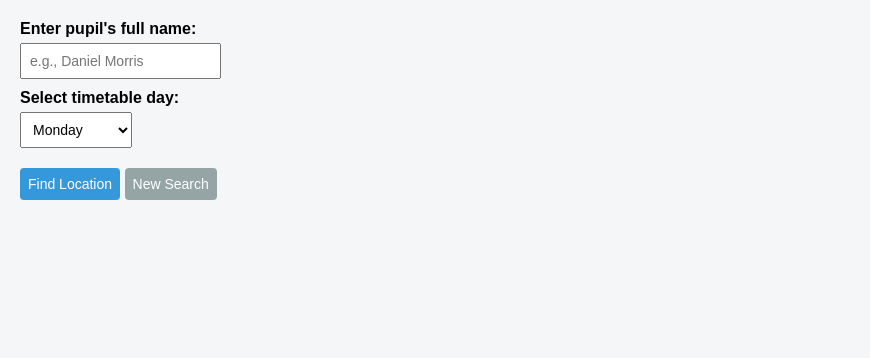
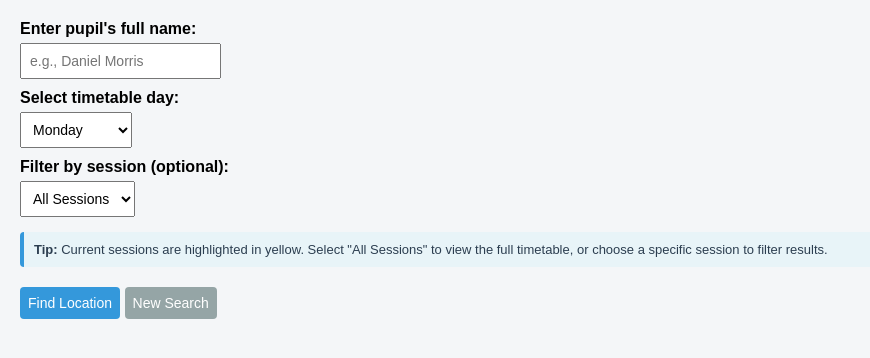
Before and after one commit to NicolaJB/Pupil-Finder-Web-App, a Flask app: page / in a window 1280 px wide. Shown: the part 196-554 px from the top of the page, without its empty margins (0-870 px from the left). Run offline with Flask 3, Linux system fonts and the light colour scheme.

Commit message:
Add session filter dropdown with current time highlighting

```diff
--- a/app.py
+++ b/app.py
@@ -51,6 +51,12 @@ def get_start_times(timetable):
     return times
 
 
+# Extract all unique sessions for dropdown
+def get_sessions(timetable):
+    sessions = sorted({row[3] for row in timetable if len(row) > 3}, key=lambda x: int(x) if x.isdigit() else 0)
+    return sessions
+
+
 # Check if current system time is within a session
 def is_current_session(start_time, end_time):
     try:
@@ -60,11 +66,15 @@ def is_current_session(start_time, end_time):
         return False
 
 
-# Locate pupil for the day, mark current sessions
-def locate_pupil_by_time(pupil_name, pupil_year, timetable, day):
+# Locate pupil for the day, mark current sessions, filter by session if specified
+def locate_pupil_by_time(pupil_name, pupil_year, timetable, day, filter_session=None):
     results = []
     for each in timetable:
         if len(each) > 5 and each[0] == pupil_year:
+            # If filter_session is specified, only include matching sessions
+            if filter_session and each[3] != filter_session:
+                continue
+
             result = {
                 "day": day,
                 "name": pupil_name,
@@ -79,7 +89,10 @@ def locate_pupil_by_time(pupil_name, pupil_year, timetable, day):
             results.append(result)
 
     if not results:
-        results.append({"error": f"No pupil sessions found on {day}."})
+        if filter_session:
+            results.append({"error": f"No session {filter_session} found for this pupil on {day}."})
+        else:
+            results.append({"error": f"No pupil sessions found on {day}."})
 
     return results
 
@@ -96,28 +109,35 @@ def get_current_weekday():
 def index():
     pupils = load_pupils()
     selected_day = get_current_weekday()
+    selected_session = ""  # Default to show all sessions
     pupil_name = ""
     results = []
 
     if request.method == "POST":
         pupil_name = request.form.get("pupil_name", "").strip()
         selected_day = request.form.get("day", selected_day)
+        selected_session = request.form.get("session", "")
 
     pupil_year = pupils.get(pupil_name)
     timetable = get_timetable(selected_day)
 
     if pupil_year:
-        results = locate_pupil_by_time(pupil_name, pupil_year, timetable, selected_day)
+        # Pass filter_session only if a specific session is selected
+        filter_session = selected_session if selected_session and selected_session != "All" else None
+        results = locate_pupil_by_time(pupil_name, pupil_year, timetable, selected_day, filter_session)
 
     time_options = get_start_times(timetable)
+    session_options = get_sessions(timetable)
 
     return render_template(
         "index.html",
         days=DAYS,
         results=results,
         selected_day=selected_day,
+        selected_session=selected_session,
         pupil_name=pupil_name,
-        time_options=time_options
+        time_options=time_options,
+        session_options=session_options
     )
 
 
--- a/templates/index.html
+++ b/templates/index.html
@@ -24,12 +24,24 @@
         .highlight { background-color: #f1c40f !important; color: #2c3e50; font-weight: bold; }
         .error { color: red; font-weight: bold; }
         .form-actions { margin-top: 15px; }
+
+        /* New styles for session filter info */
+        .info-note {
+            background-color: #e8f4f8;
+            padding: 10px;
+            margin-top: 15px;
+            border-left: 4px solid #3498db;
+            border-radius: 4px;
+            font-size: 13px;
+            color: #2c3e50;
+        }
     </style>
     <script>
         // Clear form inputs and results
         function clearForm() {
             document.getElementById("pupil_name").value = "";
             document.getElementById("day").selectedIndex = 0;
+            document.getElementById("session").selectedIndex = 0;
             const resultsDiv = document.querySelector(".results");
             if (resultsDiv) resultsDiv.innerHTML = "";
         }
@@ -54,6 +66,18 @@
             {% endfor %}
         </select>
 
+        <label for="session">Filter by session (optional):</label>
+        <select name="session" id="session">
+            <option value="All" {% if not selected_session or selected_session == 'All' %}selected{% endif %}>All Sessions</option>
+            {% for session in session_options %}
+            <option value="{{ session }}" {% if session == selected_session %}selected{% endif %}>Session {{ session }}</option>
+            {% endfor %}
+        </select>
+
+        <div class="info-note">
+            <strong>Tip:</strong> Current sessions are highlighted in yellow. Select "All Sessions" to view the full timetable, or choose a specific session to filter results.
+        </div>
+
         <div class="form-actions">
             <button type="submit">Find Location</button>
             <button type="button" onclick="clearForm()" style="background-color:#95a5a6;">New Search</button>
@@ -67,7 +91,12 @@
             <p class="error">{{ results[0]['error'] }}</p>
         {% else %}
             <!-- Student name and year above table -->
-            <h3>Pupil: {{ pupil_name }} | Year: {{ results[0].year }}</h3>
+            <h3>
+                Pupil: {{ pupil_name }} | Year: {{ results[0].year }} | Day: {{ selected_day }}
+                {% if selected_session and selected_session != 'All' %}
+                | Session: {{ selected_session }}
+                {% endif %}
+            </h3>
 
             <table>
                 <thead>
@@ -82,7 +111,7 @@
                 <tbody>
                     {% for r in results %}
                     <tr class="{% if r.current %}highlight{% endif %}">
-                        <td>{{ r.session }}</td>
+                        <td>{{ r.session }}{% if r.current %} <strong>(NOW)</strong>{% endif %}</td>
                         <td>{{ r.subject }}</td>
                         <td>{{ r.start }}</td>
                         <td>{{ r.end }}</td>
```
